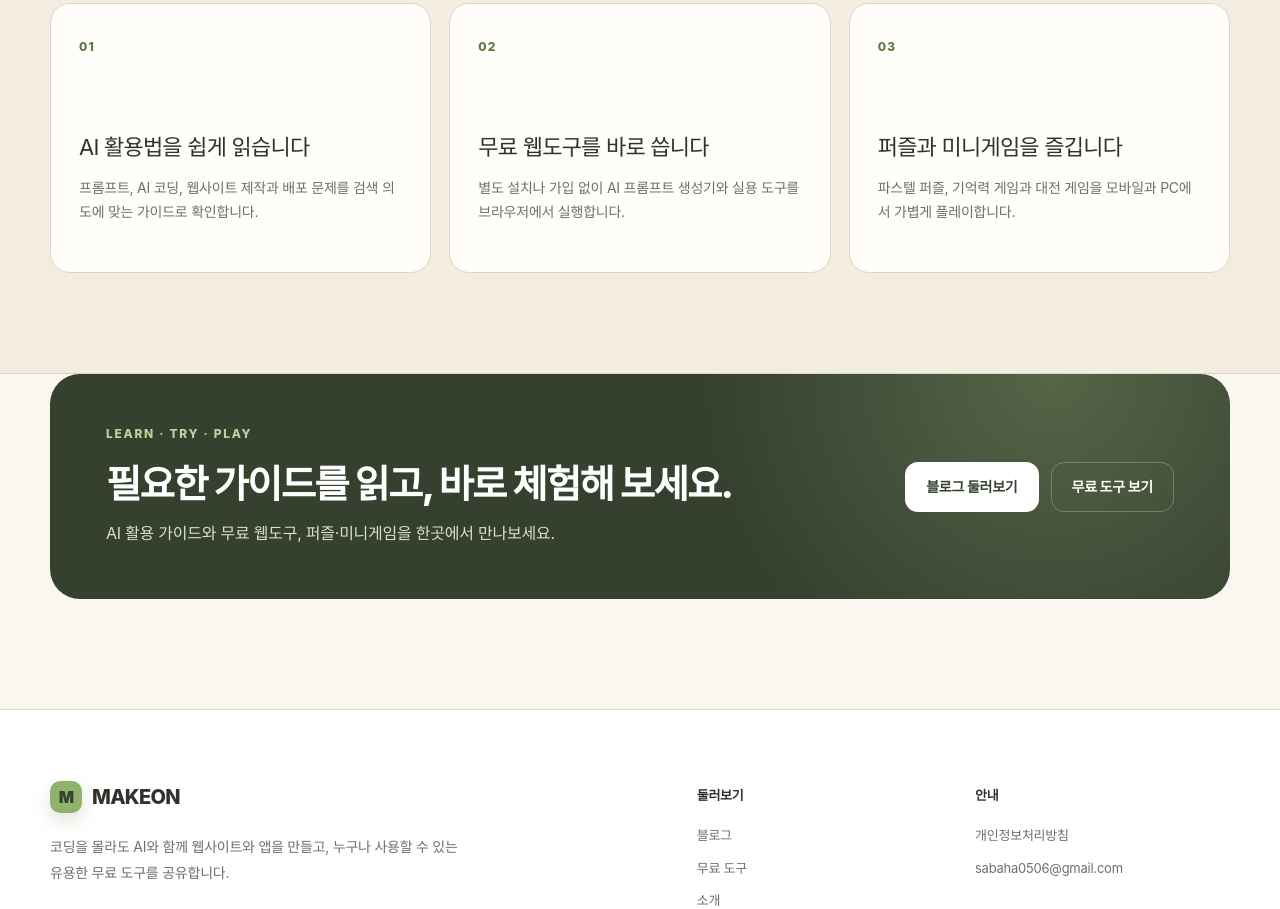
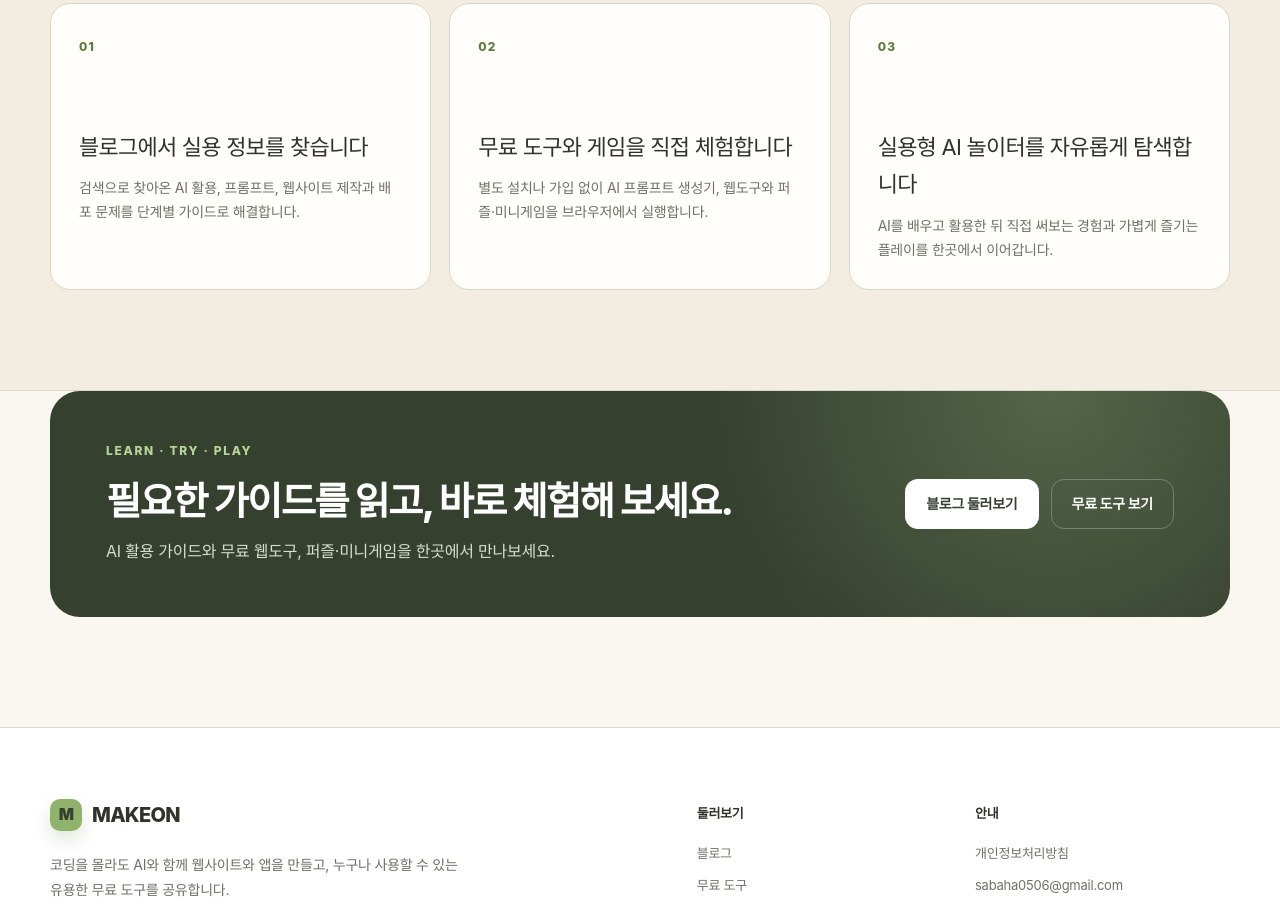
Before and after one commit to sch-guide/makeon, a Next.js app: page /about in a window 1280 px wide. Shown: the part 2100-3009 px from the top of the page. Built offline with nearby package versions, Linux system fonts and the light colour scheme; no server answers.

Commit message:
Activate strengthened content and default BGM off (#1)
Co-authored-by: sch-guide <282544768+sch-guide@users.noreply.github.com>

```diff
--- a/app/about/page.tsx
+++ b/app/about/page.tsx
@@ -100,18 +100,18 @@ export default function AboutPage() {
           <div className="values-grid">
             <article className="value-card">
               <span>01</span>
-              <h3>AI 활용법을 쉽게 읽습니다</h3>
-              <p>프롬프트, AI 코딩, 웹사이트 제작과 배포 문제를 검색 의도에 맞는 가이드로 확인합니다.</p>
+              <h3>블로그에서 실용 정보를 찾습니다</h3>
+              <p>검색으로 찾아온 AI 활용, 프롬프트, 웹사이트 제작과 배포 문제를 단계별 가이드로 해결합니다.</p>
             </article>
             <article className="value-card">
               <span>02</span>
-              <h3>무료 웹도구를 바로 씁니다</h3>
-              <p>별도 설치나 가입 없이 AI 프롬프트 생성기와 실용 도구를 브라우저에서 실행합니다.</p>
+              <h3>무료 도구와 게임을 직접 체험합니다</h3>
+              <p>별도 설치나 가입 없이 AI 프롬프트 생성기, 웹도구와 퍼즐·미니게임을 브라우저에서 실행합니다.</p>
             </article>
             <article className="value-card">
               <span>03</span>
-              <h3>퍼즐과 미니게임을 즐깁니다</h3>
-              <p>파스텔 퍼즐, 기억력 게임과 대전 게임을 모바일과 PC에서 가볍게 플레이합니다.</p>
+              <h3>실용형 AI 놀이터를 자유롭게 탐색합니다</h3>
+              <p>AI를 배우고 활용한 뒤 직접 써보는 경험과 가볍게 즐기는 플레이를 한곳에서 이어갑니다.</p>
             </article>
           </div>
         </div>
--- a/app/page.tsx
+++ b/app/page.tsx
@@ -41,7 +41,7 @@ export default function Home() {
               <span>직접 써보세요.</span>
             </h1>
             <p className="hero-description">
-              AI 활용법과 웹사이트 제작 가이드를 읽고, 무료 웹도구와 퍼즐·미니게임도 직접 즐겨보세요.
+              AI 활용법과 웹사이트 제작 가이드를 읽고, 무료 웹도구와 퍼즐·미니게임을 직접 체험해 보세요.
             </p>
             <div className="hero-actions">
               <Link className="button button-primary" href="/blog">
@@ -144,12 +144,12 @@ export default function Home() {
           </div>
           <div className="about-copy">
             <p>
-              MAKEON은 AI 활용법을 쉽게 읽고, 웹도구를 직접 사용하고, 퍼즐과 미니게임도
-              가볍게 즐길 수 있는 실용형 AI 놀이터입니다.
+              MAKEON은 AI를 배우고 활용하고 직접 써보는 실용형 AI 놀이터입니다. 블로그는
+              검색으로 찾아온 질문에 단계별 해결 방법과 실용 정보를 제공합니다.
             </p>
             <p>
-              블로그는 검색자의 문제를 해결하는 실용 가이드에 집중하고, 무료 도구와 게임은
-              설명에 그치지 않고 브라우저에서 바로 체험할 수 있도록 제공합니다.
+              무료 도구와 게임은 설명에 그치지 않고 브라우저에서 바로 체험할 수 있도록 제공합니다.
+              읽어서 해결하고, 직접 써보고, 가볍게 즐기는 경험을 한곳에서 연결합니다.
             </p>
             <Link className="text-link" href="/about">
               MAKEON 더 알아보기 <span aria-hidden="true">→</span>
--- a/components/blog-bgm.tsx
+++ b/components/blog-bgm.tsx
@@ -11,7 +11,7 @@ const FADE_IN_DURATION_MS = 800;
 export function BlogBgm({ children }: Readonly<{ children: ReactNode }>) {
   const audioRef = useRef<HTMLAudioElement | null>(null);
   const controlRef = useRef<HTMLDivElement | null>(null);
-  const enabledRef = useRef(true);
+  const enabledRef = useRef(false);
   const playPromiseRef = useRef<Promise<void> | null>(null);
   const fadeFrameRef = useRef<number | null>(null);
   const [enabled, setEnabled] = useState<boolean | null>(null);
@@ -82,11 +82,11 @@ export function BlogBgm({ children }: Readonly<{ children: ReactNode }>) {
   }, [cancelFade]);
 
   useEffect(() => {
-    let storedEnabled = true;
+    let storedEnabled = false;
     try {
-      storedEnabled = window.localStorage.getItem(ENABLED_STORAGE_KEY) !== "false";
+      storedEnabled = window.localStorage.getItem(ENABLED_STORAGE_KEY) === "true";
     } catch {
-      // 저장소가 차단되어도 현재 페이지에서는 기본 ON 상태로 동작합니다.
+      // 저장소가 차단되어도 현재 페이지에서는 기본 OFF 상태로 동작합니다.
     }
 
     const audio = new Audio();
@@ -174,7 +174,7 @@ export function BlogBgm({ children }: Readonly<{ children: ReactNode }>) {
     void playBgm();
   };
 
-  const isEnabled = enabled !== false;
+  const isEnabled = enabled === true;
   const stateLabel = isEnabled ? "BGM ON" : "BGM OFF";
 
   return (
--- a/content/blog-posts.ts
+++ b/content/blog-posts.ts
@@ -1269,9 +1269,11 @@ const strengthenedSlugSet = new Set<string>(strengthenedPostSlugs);
 const searchFocusedSlugSet = new Set<string>(searchFocusedPostSlugs);
 const rawBlogPosts: BlogPost[] = [
   ...searchFocusedPosts,
-  ...adsenseQualityPosts.filter((post) => !strengthenedSlugSet.has(post.slug)),
+  ...adsenseQualityPosts.filter((post) => !searchFocusedSlugSet.has(post.slug)),
   ...legacyBlogPosts.filter(
-    (post) => !searchFocusedSlugSet.has(post.slug),
+    (post) =>
+      !strengthenedSlugSet.has(post.slug) &&
+      !searchFocusedSlugSet.has(post.slug),
   ),
 ];
 
```
Also changed, not shown: 1 other file (tests, documents, lock files or other folders).
